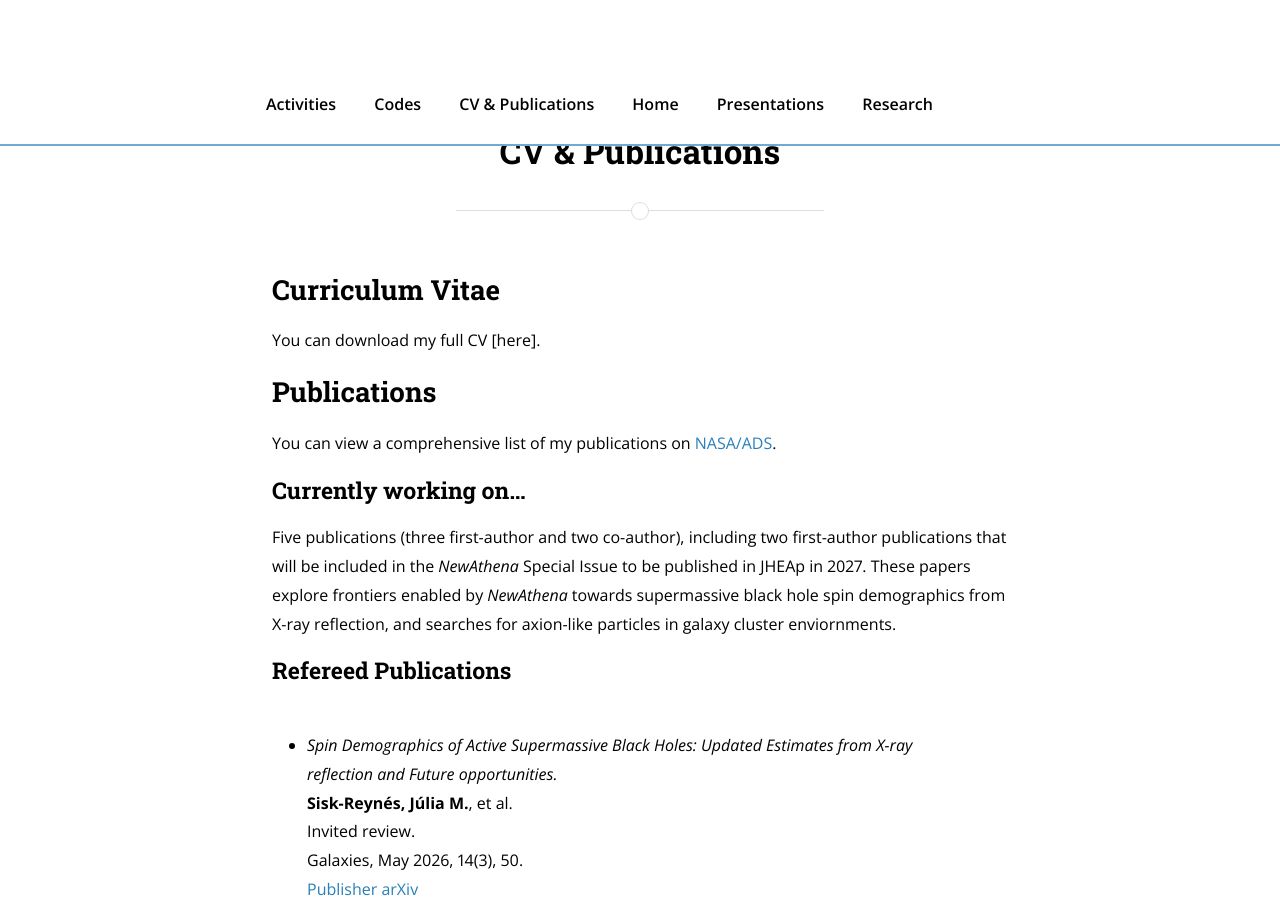
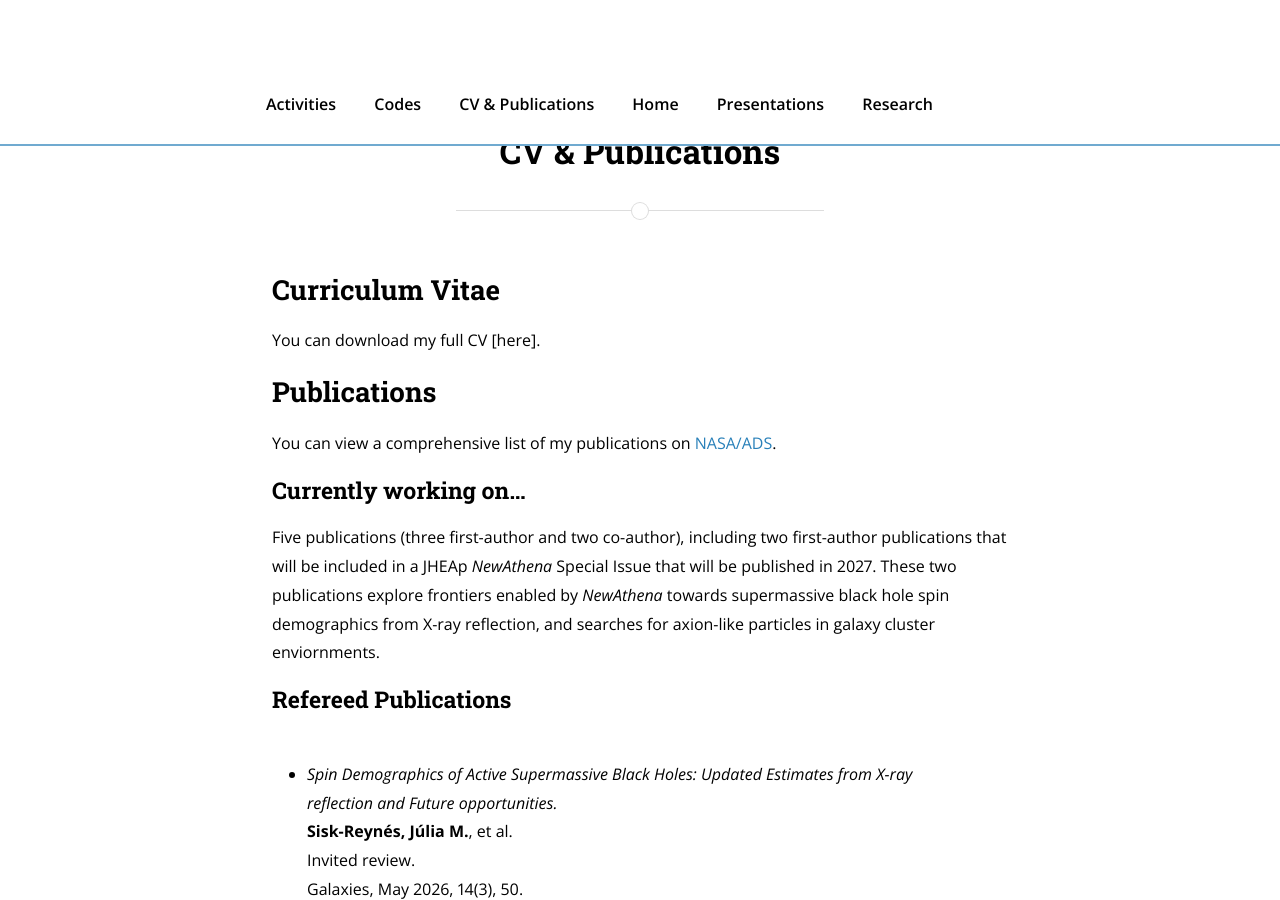
Before and after one commit to jsiskreynes-astro/jsiskreynes-astro.github.io, a Jekyll site: the page built from cv+publications.md, in a window 1280 px wide and 900 px high. Built offline with Jekyll 4.4.1, drawn with Linux system fonts in a browser that asks for light colours; nearby versions of some CDN libraries.

Commit message:
Update cv+publications.md

```diff
--- a/cv+publications.md
+++ b/cv+publications.md
@@ -16,7 +16,7 @@
 
 ### Currently working on...
 
-Five publications (three first-author and two co-author), including two first-author publications that will be included in the _NewAthena_ Special Issue to be published in JHEAp in 2027. These papers explore frontiers enabled by _NewAthena_ towards supermassive black hole spin demographics from X-ray reflection, and searches for axion-like particles in galaxy cluster enviornments.<br>
+Five publications (three first-author and two co-author), including two first-author publications that will be included in a JHEAp _NewAthena_ Special Issue that will be published in 2027. These two publications explore frontiers enabled by _NewAthena_ towards supermassive black hole spin demographics from X-ray reflection, and searches for axion-like particles in galaxy cluster enviornments.<br>
 
 ### Refereed Publications
 - *Spin Demographics of Active Supermassive Black Holes: Updated Estimates from X-ray reflection and Future opportunities.* <br>
```
